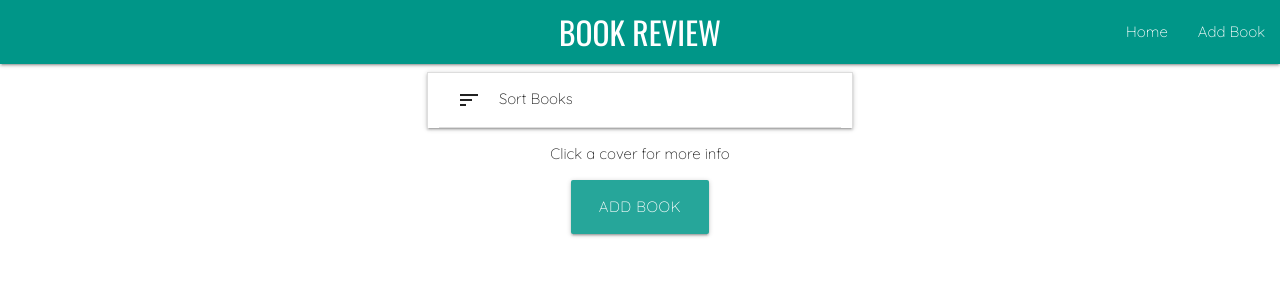
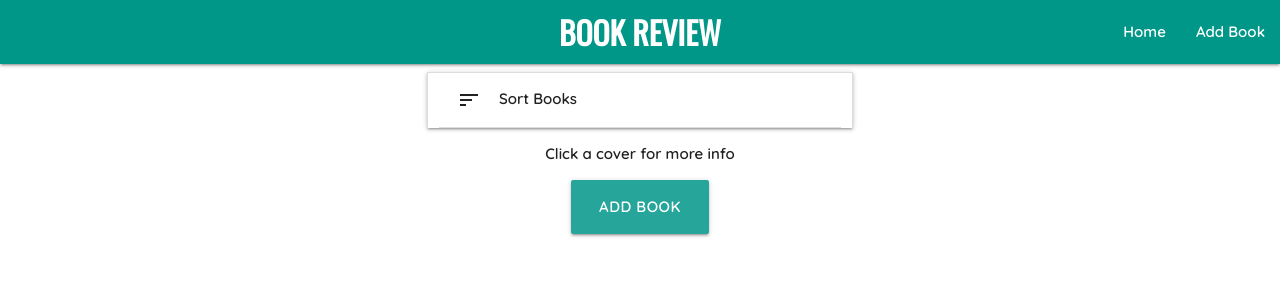
Before and after one commit to KelvinHere/book-review-app, a Flask app: page / in a window 1280 px wide. Shown: the top 300 px of the page. Run offline with Flask 2, Linux system fonts and the light colour scheme; data that the repository does not hold is empty; some libraries are stand-ins or nearby versions.

Commit message:
CSS: Make synopsis text more promenent

```diff
--- a/bugs.txt
+++ b/bugs.txt
@@ -1,7 +1,4 @@
-Genres are not completely alphabetical
 
 mongod --dbpath dbname to create database
 
-Do update_average_score_test
-
 make synopsis text more bold
--- a/static/css/style.css
+++ b/static/css/style.css
@@ -1,7 +1,7 @@
 body {
   min-width: 325px;
   font-family: 'Quicksand', sans-serif;
-  font-weight: 300;
+  font-weight: 600;
 }
 
 h1, h2, h3, h4, h5, h6, .brand-logo {
```
Also changed, not shown: README.md.
